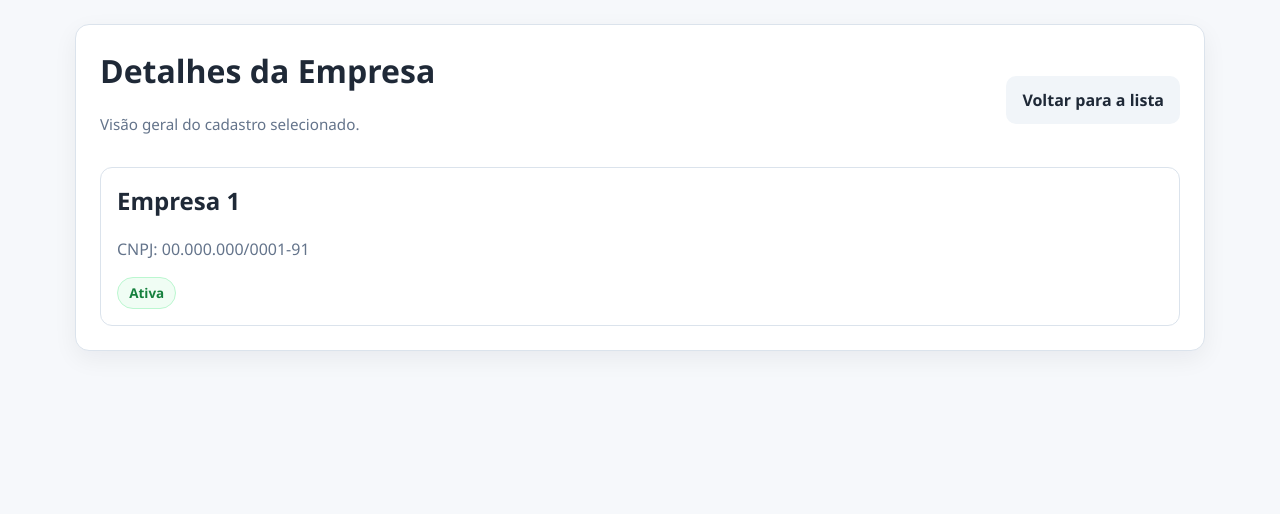
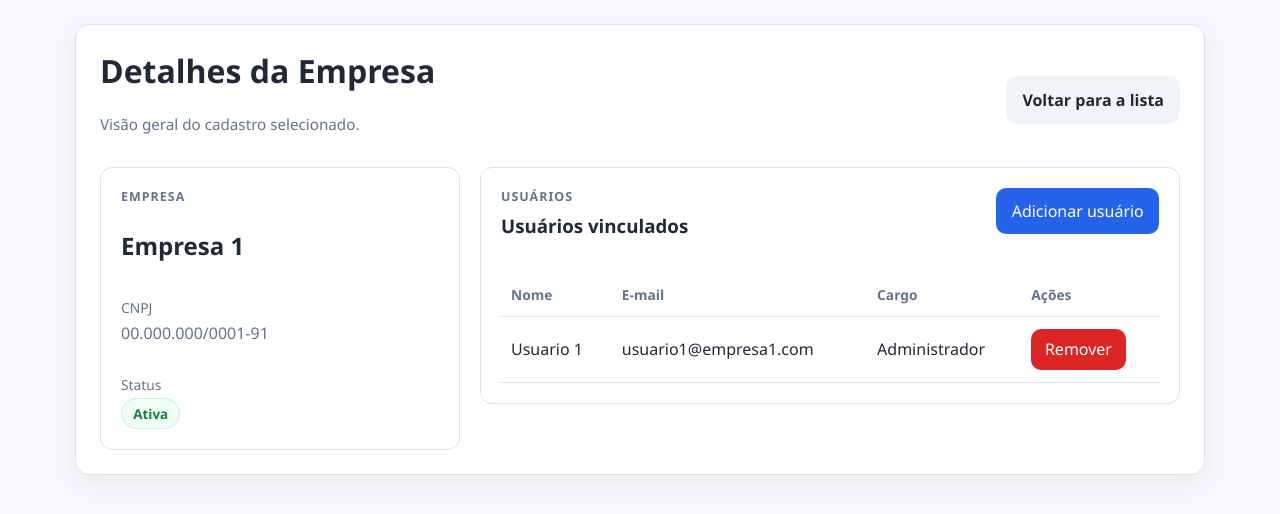
Before and after one commit to LeonardoFelps/company-management, a Vue app: page /empresas/1 in a window 1280 px wide. Shown: the top 514 px of the page. Built offline with nearby package versions, Linux system fonts and the light colour scheme.

Commit message:
feat: listagem de usuarios

```diff
--- a/src/pages/CompanyDetails.vue
+++ b/src/pages/CompanyDetails.vue
@@ -1,5 +1,5 @@
 <script setup>
-import { ref, onMounted } from 'vue'
+import { computed, ref, onMounted } from 'vue'
 import { getCompanyById } from '@/services/companyService'
 import { useRoute } from 'vue-router'
 
@@ -9,6 +9,10 @@ const id = route.params.id
 const company = ref(null)
 const loading = ref(false)
 const error = ref('')
+
+const hasUsers = computed(() => {
+  return Array.isArray(company.value?.users) && company.value.users.length > 0
+})
 
 async function loadCompany() {
   loading.value = true
@@ -40,20 +44,160 @@ onMounted(() => {
     </div>
 
     <p v-if="loading" class="subtle">Carregando detalhes da empresa...</p>
-
     <p v-else-if="error" class="notice-error">{{ error }}</p>
 
-        <section v-else-if="company" class="card-grid">
-            <article>
+    <section v-else-if="company" class="company-layout">
+      <article class="details-card company-summary">
+        <p class="section-label">Empresa</p>
         <h2>{{ company.name }}</h2>
-                <p>CNPJ: {{ company.cnpj }}</p>
+
+        <div class="meta-list">
+          <div>
+            <span class="meta-label">CNPJ</span>
+            <p>{{ company.cnpj }}</p>
+          </div>
+
+          <div>
+            <span class="meta-label">Status</span>
             <span
               class="status-pill"
               :class="company.status === 1 ? 'status-active' : 'status-inactive'"
             >
               {{ company.status === 1 ? 'Ativa' : 'Inativa' }}
             </span>
+          </div>
+        </div>
+      </article>
+
+      <article class="details-card">
+        <div class="section-header">
+          <div>
+            <p class="section-label">Usuários</p>
+            <h3>Usuários vinculados</h3>
+          </div>
+
+          <button type="button">Adicionar usuário</button>
+        </div>
+
+        <div v-if="hasUsers" class="table-wrap">
+          <table class="users-table">
+            <thead>
+              <tr>
+                <th>Nome</th>
+                <th>E-mail</th>
+                <th>Cargo</th>
+                <th>Ações</th>
+              </tr>
+            </thead>
+
+            <tbody>
+              <tr v-for="user in company.users" :key="user.id">
+                <td>{{ user.name }}</td>
+                <td>{{ user.email }}</td>
+                <td>{{ user.role }}</td>
+                <td>
+                  <button type="button" class="danger-button small-button">Remover</button>
+                </td>
+              </tr>
+            </tbody>
+          </table>
+        </div>
+
+        <p v-else class="subtle">Nenhum usuário vinculado a esta empresa.</p>
       </article>
     </section>
   </main>
 </template>
+
+<style scoped>
+.company-layout {
+  display: grid;
+  grid-template-columns: minmax(280px, 360px) 1fr;
+  gap: 20px;
+  align-items: start;
+}
+
+.details-card {
+  display: grid;
+  gap: 16px;
+  padding: 20px;
+}
+
+.company-summary {
+  position: sticky;
+  top: 16px;
+}
+
+.section-header {
+  display: flex;
+  justify-content: space-between;
+  gap: 16px;
+  align-items: flex-start;
+}
+
+.section-label {
+  margin: 0 0 6px;
+  font-size: 0.78rem;
+  font-weight: 700;
+  letter-spacing: 0.08em;
+  text-transform: uppercase;
+  color: var(--muted);
+}
+
+.meta-list {
+  display: grid;
+  gap: 14px;
+}
+
+.meta-label {
+  display: block;
+  margin-bottom: 4px;
+  font-size: 0.86rem;
+  color: var(--muted);
+}
+
+.table-wrap {
+  overflow-x: auto;
+}
+
+.users-table {
+  width: 100%;
+  border-collapse: collapse;
+}
+
+.users-table th,
+.users-table td {
+  padding: 12px 10px;
+  border-bottom: 1px solid var(--border);
+  text-align: left;
+  vertical-align: middle;
+}
+
+.users-table th {
+  font-size: 0.86rem;
+  color: var(--muted);
+  font-weight: 700;
+}
+
+.users-table tbody tr:hover {
+  background: var(--surface-soft);
+}
+
+.small-button {
+  padding: 0.6rem 0.85rem;
+}
+
+@media (max-width: 900px) {
+  .company-layout {
+    grid-template-columns: 1fr;
+  }
+
+  .company-summary {
+    position: static;
+  }
+
+  .section-header {
+    flex-direction: column;
+  }
+}
+</style>
```
Lines whose indentation alone changed are shown as unchanged.
